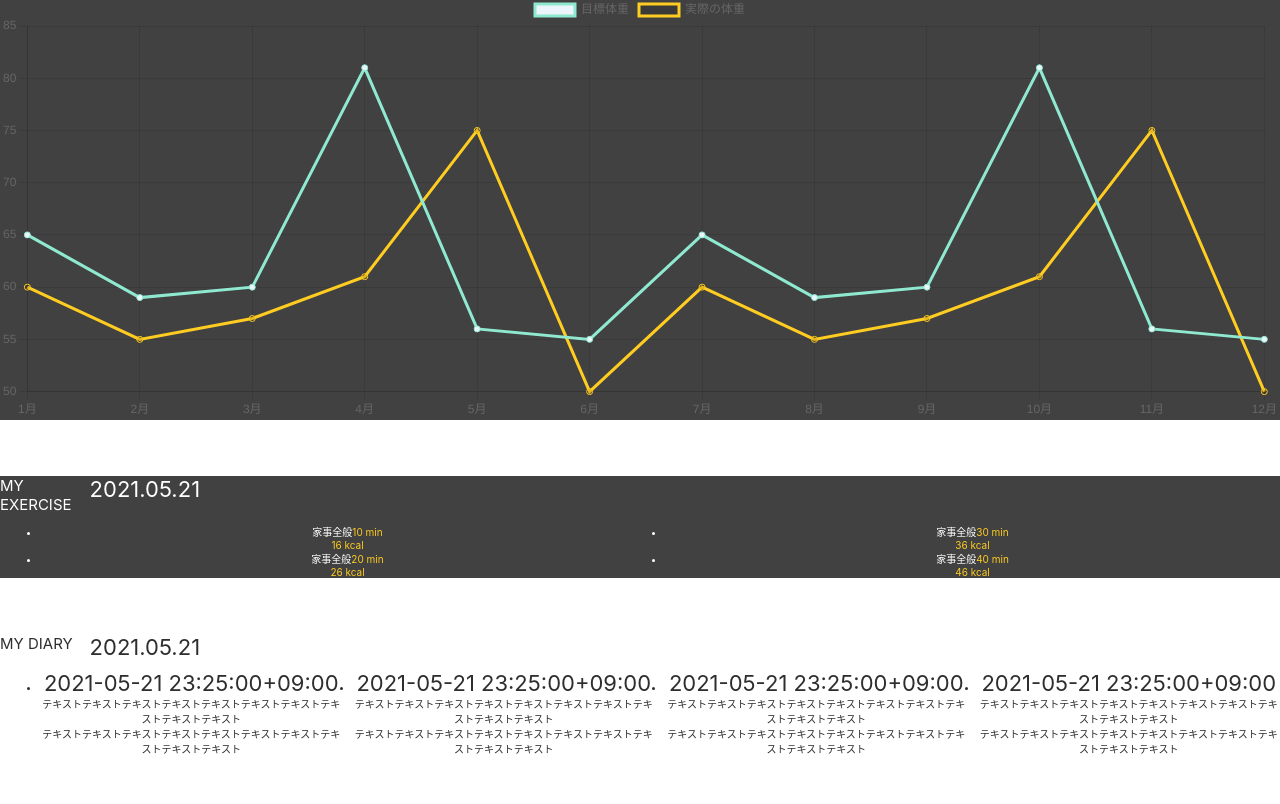
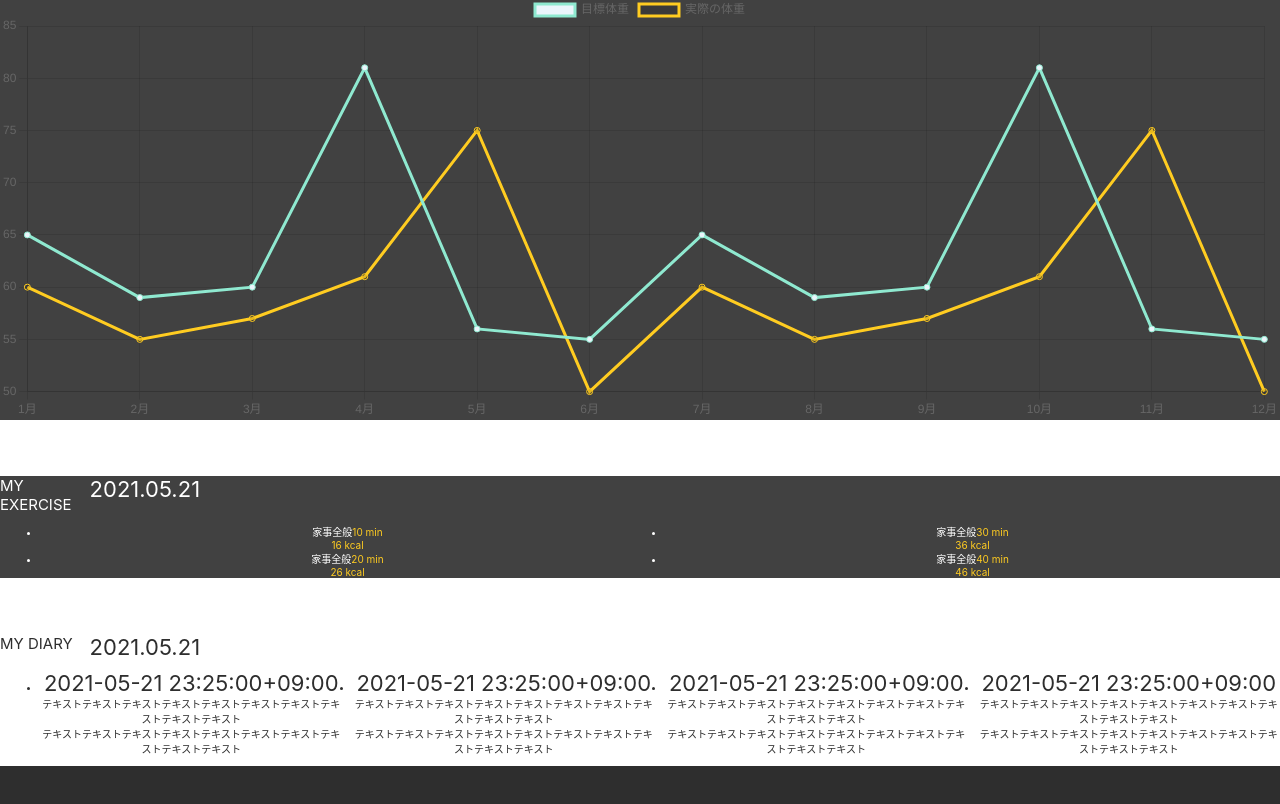
Before and after one commit to striderkein/react-boilerplate, a React (Create React App) app: page /graph in a window 1280 px wide. Shown: the part 382-1186 px from the top of the page. Before the commit the page ends 1148 px from the top, so only its background shows below. Built offline with nearby package versions, Linux system fonts and the light colour scheme.

Commit message:
feat:フッターつけた

```diff
--- a/src/App.tsx
+++ b/src/App.tsx
@@ -1,5 +1,5 @@
 import React, { FC } from 'react'
-import { Graph, Header, ButtonContainer, MyDiary, MyExercise } from 'components'
+import { Graph, Header, ButtonContainer, MyDiary, MyExercise, Footer } from 'components'
 import './App.css'
 
 export const App: FC = () => {
@@ -12,6 +12,7 @@ export const App: FC = () => {
         <MyExercise />
         <MyDiary />
       </div>
+      <Footer />
     </div>
   )
 }
--- a/src/components/index.ts
+++ b/src/components/index.ts
@@ -2,6 +2,7 @@ export { Button } from './ui/Button'
 export { ButtonContainer } from './ui/ButtonContainer'
 export { DiaryItem } from './ui/DiaryItem'
 export { ExerciseItem } from './ui/ExerciseItem'
+export { Footer } from './ui/Footer'
 export { Graph } from './ui/Graph'
 export { Header } from './ui/Header'
 export { Input } from './ui/Input'
--- /dev/null
+++ b/src/components/ui/Footer.tsx
@@ -0,0 +1,25 @@
+import type { FC } from 'react'
+// import logo from '../../logo.svg'
+// import navMyRecord from '../../nav-my-record.svg'
+// import navChallenge from '../../nav-challenge.svg'
+// import navInfo from '../../nav-info.svg'
+// import humbergerMenu from '../../icon-humberger.svg'
+import '../../index.css'
+
+export const Footer: FC = () => {
+  return (
+    <header className='app-footer'>
+      {/* <div className="app-header__left">
+        <img src={logo} className="App-logo" alt="Healthyロゴ" />
+      </div>
+      <div className="app-header__middle">
+        <img src={navMyRecord} className="nav--my-record" alt="自分の記録" />
+        <img src={navChallenge} className="nav--challenge" alt="チャレンジ" />
+        <img src={navInfo} className="nav--info" alt="お知らせ" />
+      </div>
+      <div className="app-header__right">
+        <img src={humbergerMenu} className="menu" alt="メニュー" />
+      </div> */}
+    </header>
+  )
+}
--- a/src/index.css
+++ b/src/index.css
@@ -24,7 +24,8 @@ code {
     monospace;
 }
 
-.app-header {
+.app-header,
+.app-footer {
   display: flex;
   align-items: flex-end;
   justify-content: space-around;
```
